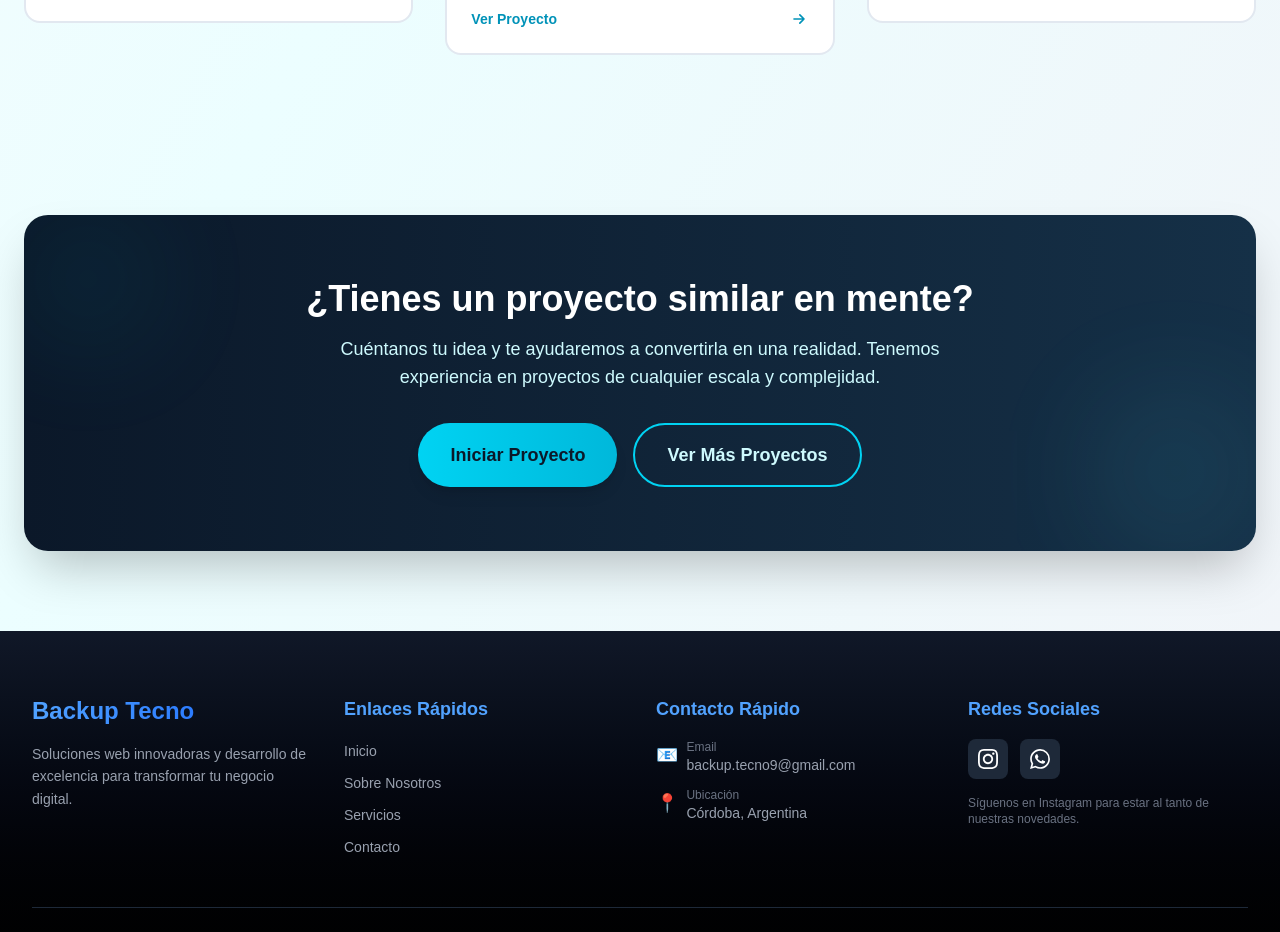
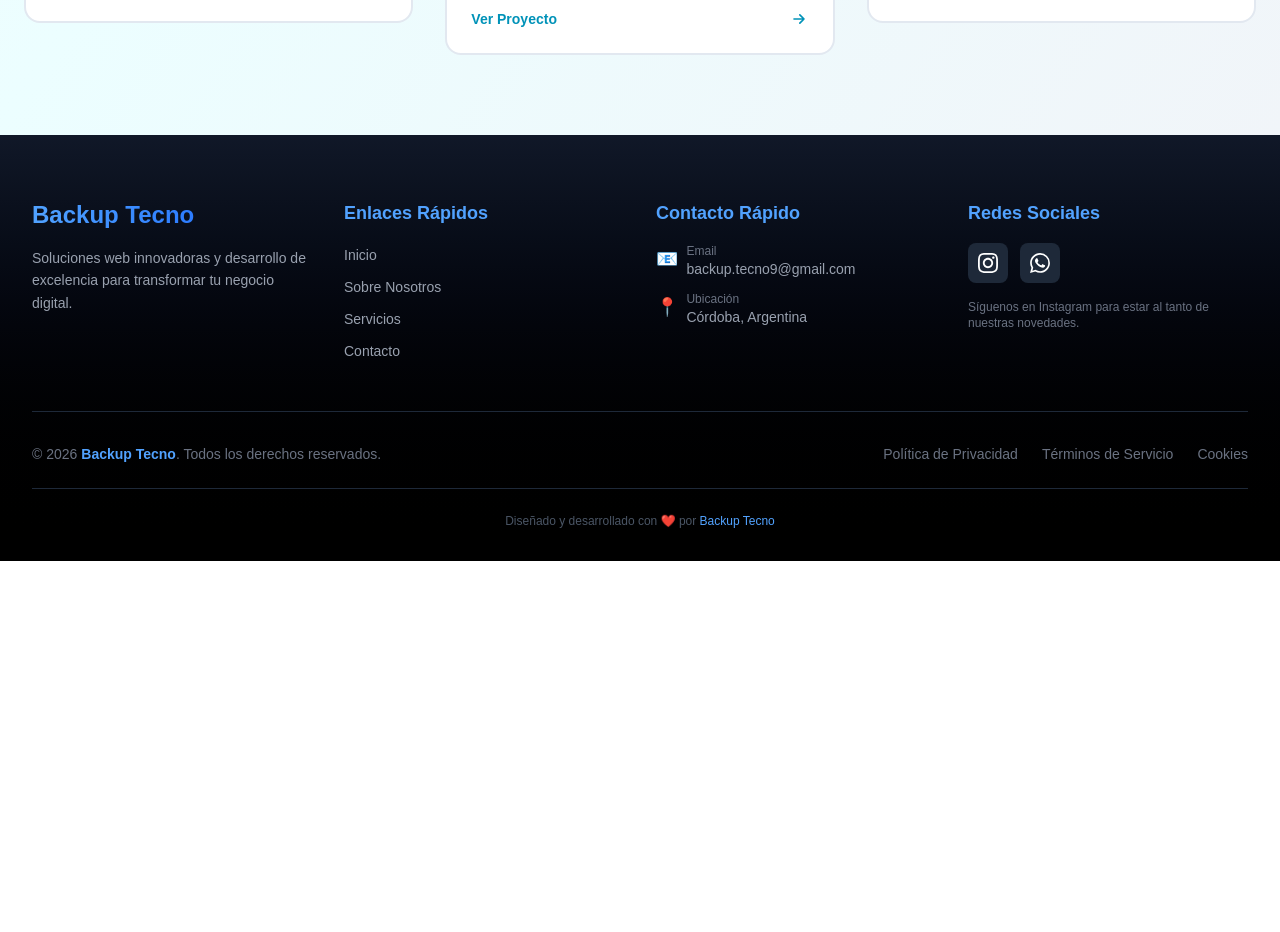
Before and after one commit to JPGenaro/BackupTecno, a Next.js app in the folder frontend/: page /proyectos in a window 1280 px wide. Shown: the part 1820-2752 px from the top of the page. After the commit the page ends 2381 px from the top, so only its background shows below. Built offline with nearby package versions, Linux system fonts and the light colour scheme.

Commit message:
Mejoras temporales

```diff
--- a/frontend/src/app/proyectos/page.tsx
+++ b/frontend/src/app/proyectos/page.tsx
@@ -171,33 +171,6 @@ export default function ProyectosPage() {
         </div>
       </section>
 
-      {/* CTA Section */}
-      <section className="max-w-7xl mx-auto px-6 py-20">
-        <div className="bg-gradient-to-r from-[#0B1829] to-[#153047] rounded-3xl p-12 md:p-16 text-center shadow-2xl relative overflow-hidden">
-          <div className="absolute inset-0 opacity-10">
-            <div className="absolute top-0 left-0 w-32 h-32 bg-cyan-400 rounded-full blur-3xl"></div>
-            <div className="absolute bottom-0 right-0 w-40 h-40 bg-cyan-300 rounded-full blur-3xl"></div>
-          </div>
-
-          <div className="relative z-10">
-            <h2 className="text-3xl md:text-4xl font-bold text-white mb-4">
-              ¿Tienes un proyecto similar en mente?
-            </h2>
-            <p className="text-cyan-100 text-lg mb-8 max-w-2xl mx-auto">
-              Cuéntanos tu idea y te ayudaremos a convertirla en una realidad. Tenemos experiencia en proyectos de cualquier escala y complejidad.
-            </p>
-            <div className="flex flex-col sm:flex-row gap-4 justify-center">
-              <button className="bg-gradient-to-r from-cyan-400 to-cyan-500 text-[#0B1829] px-8 py-4 rounded-full font-bold text-lg hover:from-cyan-300 hover:to-cyan-400 transition-all duration-300 transform hover:scale-105 shadow-lg hover:shadow-2xl">
-                Iniciar Proyecto
-              </button>
-              <button className="border-2 border-cyan-400 text-cyan-100 px-8 py-4 rounded-full font-bold text-lg hover:bg-cyan-400/10 transition-all duration-300">
-                Ver Más Proyectos
-              </button>
-            </div>
-          </div>
-        </div>
-      </section>
-
       <style jsx>{`
         @keyframes fadeInUp {
           from {
--- a/frontend/src/components/HeroSection.tsx
+++ b/frontend/src/components/HeroSection.tsx
@@ -90,34 +90,6 @@ export default function HeroSection() {
               </button>
             </div>
           </div>
-
-          {/* Right side - Decorative element with stats */}
-          <div className="hidden lg:flex justify-center items-center animate-fadeInRight">
-            <div className="relative w-full h-96 flex items-center justify-center">
-              {/* Main card */}
-              <div className="absolute inset-0 bg-gradient-to-br from-cyan-500/10 to-transparent rounded-2xl border border-cyan-400/30 backdrop-blur-sm"></div>
-
-              {/* Stats grid */}
-              <div className="relative z-10 grid grid-cols-2 gap-6 p-8 w-full max-w-sm">
-                <div className="bg-gradient-to-br from-[#0B1829] to-[#1a2f42] rounded-xl p-6 border border-cyan-400/30 text-center group hover:border-cyan-400 transition-all hover:shadow-lg hover:shadow-cyan-500/20">
-                  <div className="text-3xl font-bold text-cyan-400 mb-2 group-hover:scale-110 transition-transform">50+</div>
-                  <p className="text-cyan-100 text-sm font-medium">Proyectos Completados</p>
-                </div>
-                <div className="bg-gradient-to-br from-[#0B1829] to-[#1a2f42] rounded-xl p-6 border border-cyan-400/30 text-center group hover:border-cyan-400 transition-all hover:shadow-lg hover:shadow-cyan-500/20">
-                  <div className="text-3xl font-bold text-cyan-400 mb-2 group-hover:scale-110 transition-transform">40+</div>
-                  <p className="text-cyan-100 text-sm font-medium">Clientes Satisfechos</p>
-                </div>
-                <div className="bg-gradient-to-br from-[#0B1829] to-[#1a2f42] rounded-xl p-6 border border-cyan-400/30 text-center group hover:border-cyan-400 transition-all hover:shadow-lg hover:shadow-cyan-500/20">
-                  <div className="text-3xl font-bold text-cyan-400 mb-2 group-hover:scale-110 transition-transform">8+</div>
-                  <p className="text-cyan-100 text-sm font-medium">Años de Experiencia</p>
-                </div>
-                <div className="bg-gradient-to-br from-[#0B1829] to-[#1a2f42] rounded-xl p-6 border border-cyan-400/30 text-center group hover:border-cyan-400 transition-all hover:shadow-lg hover:shadow-cyan-500/20">
-                  <div className="text-3xl font-bold text-cyan-400 mb-2 group-hover:scale-110 transition-transform">99%</div>
-                  <p className="text-cyan-100 text-sm font-medium">Clientes Felices</p>
-                </div>
-              </div>
-            </div>
-          </div>
         </div>
       </div>
 
```
